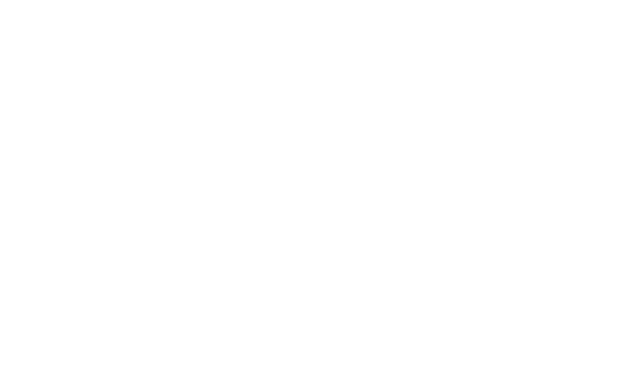
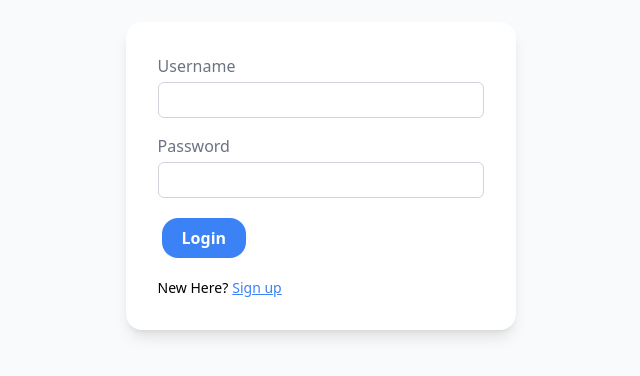
Before and after one commit to Latish705/Hack2Skill-ProductCatalog, a React (Create React App) app in the folder client/: page /Login in a window 1280 px wide. Before the commit this address had no page. Shown: the part 224-600 px from the top of the page, without its empty margins (319-959 px from the left). Built offline with nearby package versions, Linux system fonts and the light colour scheme.

Commit message:
Login pages added

```diff
--- a/client/src/App.js
+++ b/client/src/App.js
@@ -2,7 +2,7 @@
 import LandingPage from './pages/LandingPage';
 import MerchantRegister from './pages/merchant/MerchantRegister';
 import BuyerSignup from './pages/buyer/BuyerSignup';
-
+import Login from './pages/Login'
 function App() {
   return (
     <div>
@@ -11,6 +11,7 @@
           <Route path='/' element={<LandingPage/>}/>
           <Route path='/Register' element={<MerchantRegister/>}/>
           <Route path='/BuyerSignup' element={<BuyerSignup/>} />
+          <Route path='/Login' element={<Login/>} />
         </Routes>
       </Router>
     </div>
--- a/client/src/components/AuthCard.js
+++ b/client/src/components/AuthCard.js
@@ -1,8 +1,12 @@
 import React from 'react';
 import PropTypes from 'prop-types';
 import Button from './Button';
+import { useNavigate } from 'react-router-dom';
 
 const AuthCard = ({ onSubmit, actionType }) => {
+
+    const navigate = useNavigate();
+
     const [formData, setFormData] = React.useState({
         userName: '',
         email: '',
@@ -34,7 +38,7 @@
     return (
         <div className='flex justify-center items-center h-screen bg-slate-50'>
             <form onSubmit={handleSubmit}
-                className='p-8 bg-white rounded-2xl flex flex-col gap-4'
+                className='p-8 bg-white rounded-2xl flex flex-col gap-4 shadow-lg'
             >
 
                 <div className=' text-gray-500'>
@@ -50,6 +54,8 @@
                     />
                 </div>
 
+                {
+                    actionType !== 'Login' &&
                     <div className=' text-gray-500'>
                         <label htmlFor='email'>Email</label>
                         <input
@@ -62,7 +68,10 @@
                             required
                         />
                     </div>
+                }
 
+                {
+                    actionType !== 'Login' &&
                     <div className=' text-gray-500'>
                         <label htmlFor='contact'>Contact</label>
                         <input
@@ -76,6 +85,9 @@
                             required
                         />
                     </div>
+                }
+
+
 
                 <div className=' text-gray-500'>
                     <label htmlFor='password'>Password</label>
@@ -90,6 +102,7 @@
                     />
                 </div>
 
+                { actionType !== 'Login' &&
                 <div className=' text-gray-500'>
                     <label htmlFor='confirmPassword'>Confirm password</label>
                     <input
@@ -102,7 +115,7 @@
                         required
                     />
                     {passwordError && <p className='text-red-500'>{passwordError}</p>}
-                </div>
+                </div> } {/* if actiontype login then element is hidden */}
 
                 <div>
                     <Button type='submit'>
@@ -110,6 +123,29 @@
                     </Button>
                 </div>
 
+                <div className='text-sm'>
+                    { actionType !== 'Login' &&
+                        <p>
+                            Already have an accout?
+                            <button className='text-blue-500 underline ml-1'
+                                onClick={()=>{navigate('/Login')}}
+                            >
+                                Login
+                            </button>
+                        </p>
+                    }
+                    {
+                        actionType === 'Login' &&
+                        <p className='text-sm'>
+                            New Here?
+                            <button className='text-blue-500 underline ml-1'
+                                onClick={()=>{navigate('/')}}
+                            >
+                                Sign up
+                            </button>
+                        </p>
+                    }
+                </div>
             </form>
         </div>
     );
--- /dev/null
+++ b/client/src/pages/Login.js
@@ -0,0 +1,15 @@
+import AuthCard from "../components/AuthCard";
+
+export default function Login() {
+
+    const handleLogin = (formData)=>{
+        // checking the credentials
+        // decided wether merchant or not
+        // respective routing
+    }
+    return (
+        <div>
+            <AuthCard onSubmit={handleLogin} actionType="Login"/>
+        </div>
+    )
+}
```
Lines whose indentation alone changed are shown as unchanged.
